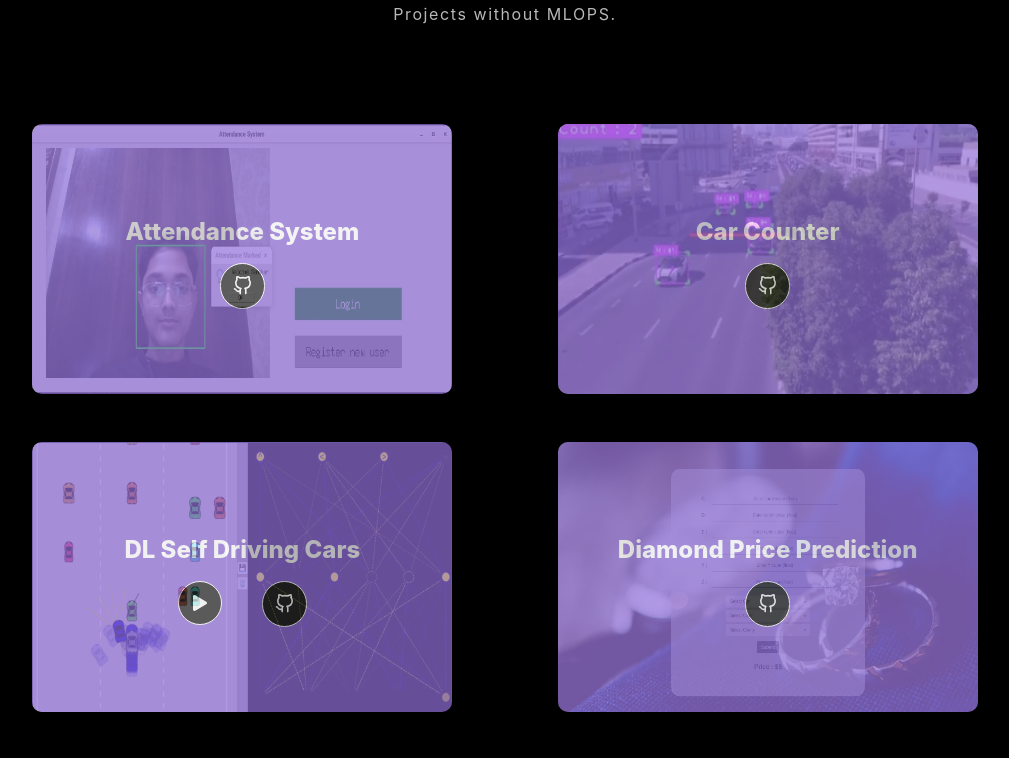
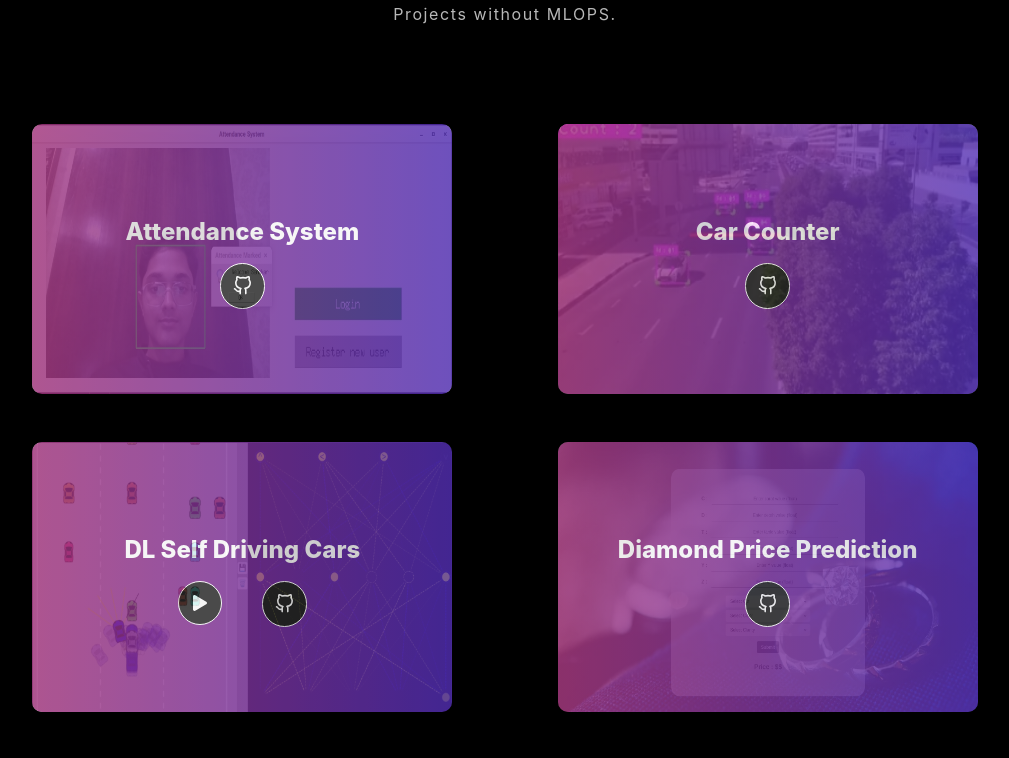
Before and after one commit to sanskarmodi8/sanskarmodi8.github.io, a React (Create React App) app: page / in a window 1280 px wide. Shown: the part 2420-3178 px from the top of the page, without its empty margins (135-1144 px from the left). Built offline with nearby package versions, Linux system fonts and the light colour scheme.

Commit message:
changed project card gradient

```diff
--- a/src/components/Home.jsx
+++ b/src/components/Home.jsx
@@ -173,7 +173,7 @@ const Home = () => {
               multiText={[
                 "Hi! I'm Sanskar, a Data Scientist,",
                 "Hi! I'm Sanskar, an ML Engineer,",
-                "I Love AI.,",
+                "I Love AI.",
               ]}
               multiTextDelay={1500}
               typeSpeed={69}
@@ -544,17 +544,17 @@ const Project = ({ name, url, img, repourl }) => {
         <VStack
           pos={'absolute'}
           borderRadius={'10px'}
-          _hover={{ opacity: '0.95' , background : 'linear-gradient(90.21deg, mediumpurple -5.91%, mediumpurple 111.58%)'}}
+          _hover={{ opacity: '0.95' , background : 'linear-gradient(90.21deg, #AA367C -5.91%, #4A2FBD 111.58%)'}}
           top={0}
           bottom={0}
           left={0}
           right={0}
-          opacity={0.7}
+          opacity={0.8}
           transition={'0.3s ease-in-out'}
           justifyContent={'center'}
           alignItems={'center'}
           background={
-            'linear-gradient(90.21deg, mediumpurple -5.91%, mediumpurple 111.58%)'
+            'linear-gradient(90.21deg, #AA367C -5.91%, #4A2FBD 111.58%)'
           }
         >
           <Text p={'5px'} fontSize={"2xl"} color={'white'} as={'h2'} fontWeight={"extrabold"}>{`${name}`}</Text>
```
